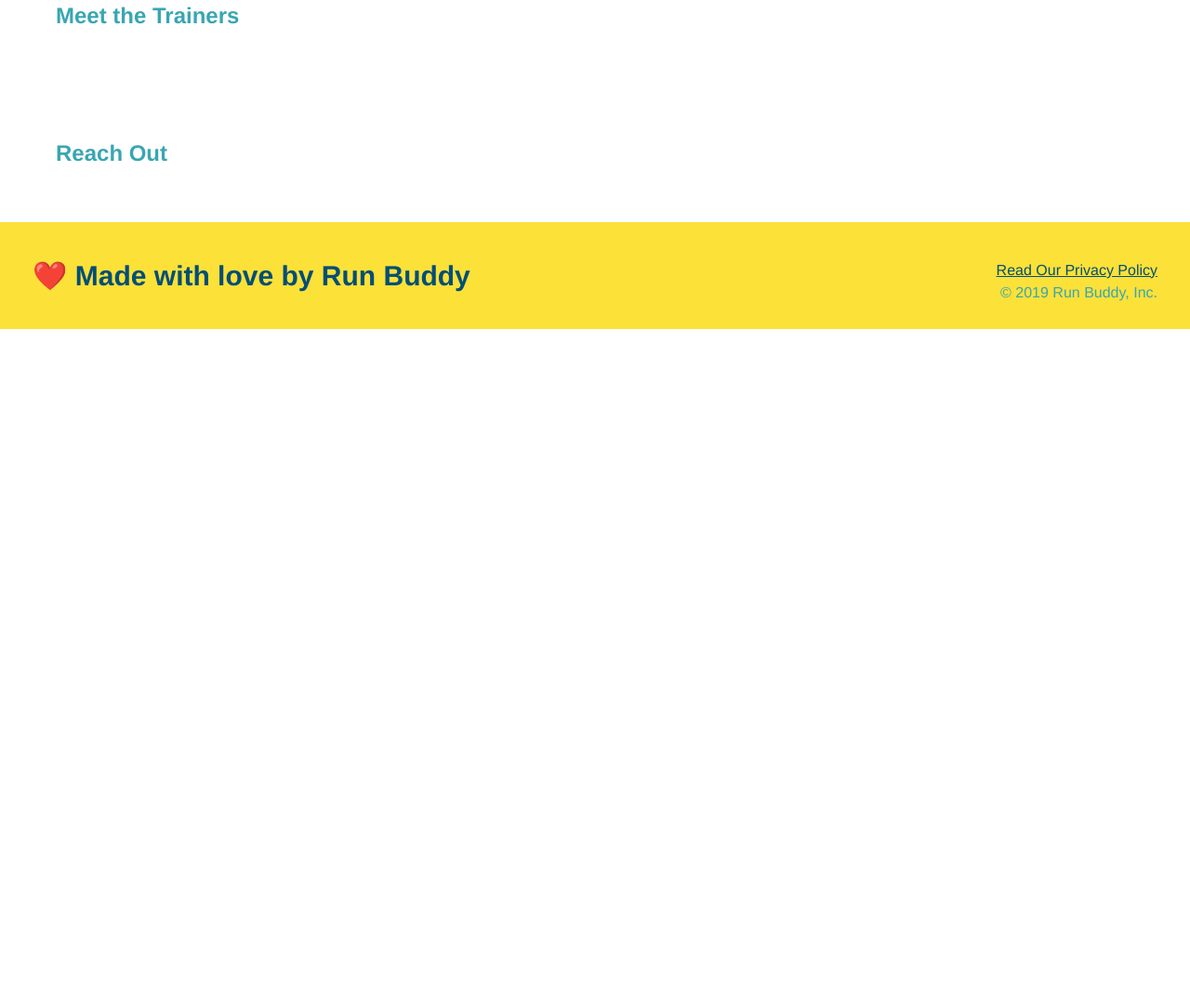
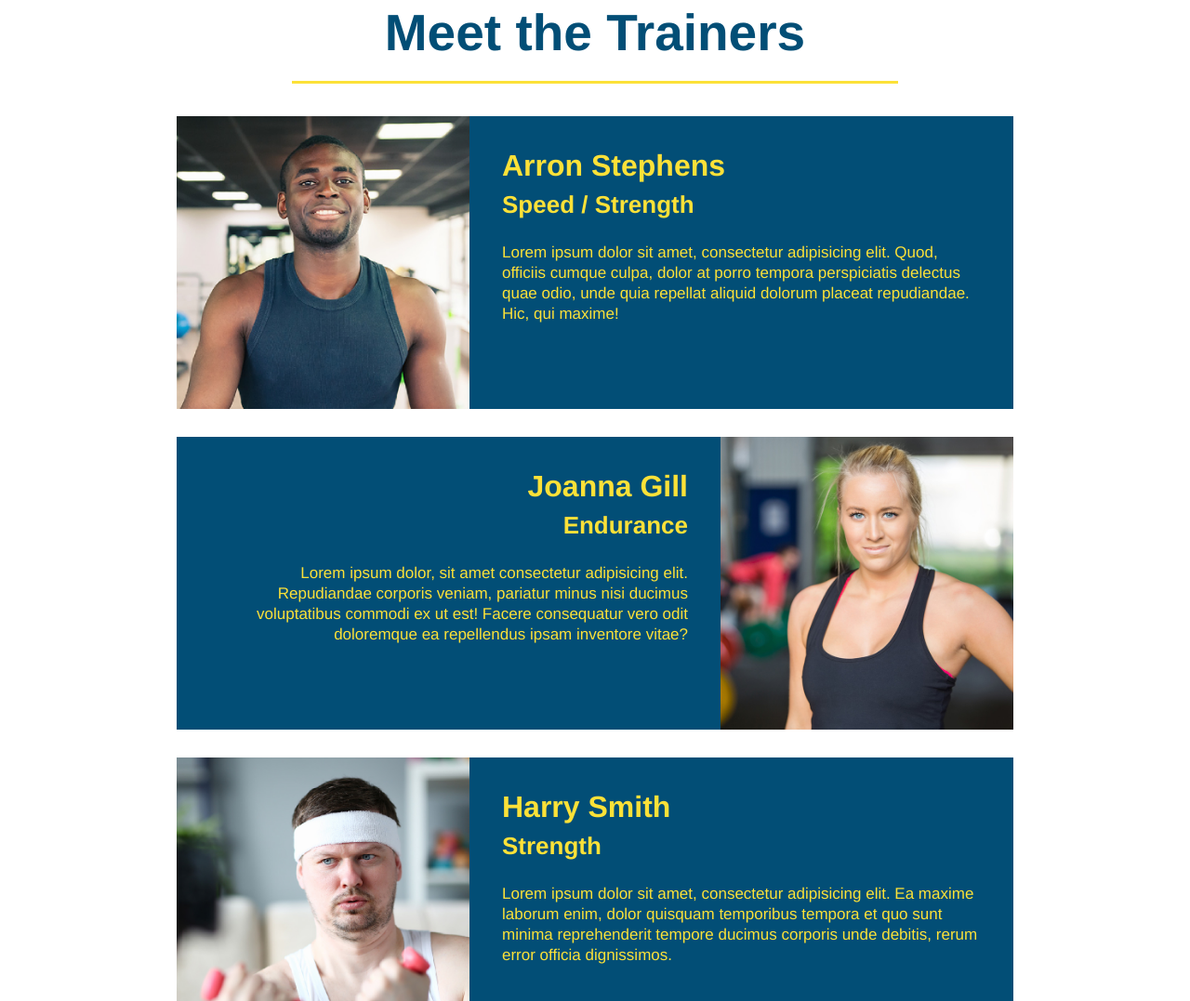
Before and after one commit to tochepi/run-buddy, a plain HTML site: page index.html in a window 1280 px wide. Shown: the part 2719-3796 px from the top of the page at 93% size. Before the commit the page ends 3073 px from the top, so only its background shows below. Drawn offline with Linux system fonts and the light colour scheme.

Commit message:
added trainers

```diff
--- a/assets/css/style.css
+++ b/assets/css/style.css
@@ -148,7 +148,43 @@ footer a {
 }
 /* what you do end */
 
-/* generic classes start */
+/* meet the trainers start */
+.trainers {
+    text-align: center;
+}
+.trainer {
+    width: 900px;
+    margin: 0 auto 30px auto;
+    background: #024e76;
+    color: #fce138;
+    overflow: auto;
+}
+.trainer img {
+    width: 35%;
+    float: left;
+}
+.trainer-bio {
+    padding: 35px;
+    float: left;
+    width: 65%;
+}
+.trainer-bio h3 {
+    font-size: 32px;
+    margin-bottom: 8px;
+}
+.trainer-bio h4 {
+    font-weight: light;
+    font-size: 26px;
+    margin-bottom: 25px;
+}
+.trainer-bio p {
+    font-size: 17px;
+    line-height: 1.3;
+}
+/* meet the trainers end */
+
+
+/* utility classes start */
 section {
     padding: 60px;
 }
@@ -166,3 +202,10 @@ section {
 .secondary-border {
     border-color: #39a6b2;
 }
+.text-left {
+    text-align: left;
+}
+.text-right {
+    text-align: right;
+}
+/* utlity classes end */
--- a/index.html
+++ b/index.html
@@ -99,8 +99,41 @@
             </section>
 
             <!-- "meet the trainers" section -->
-            <section id="meet-the-trainers">
-                <h2>Meet the Trainers</h2>
+            <section id="your-trainers" class="trainers">
+                <h2 class="section-title primary-border">Meet the Trainers</h2>
+
+                <!-- first trainer bio -->
+                <article class="trainer">
+                    <img src="./assets/images/trainer-1.jpg" alt="Arron Stephens in his workout clothes, ready to pump iron" />
+                    <div class="trainer-bio text-left">
+                        <h3>Arron Stephens</h3>
+                        <h4>Speed / Strength</h4>
+                        <p>Lorem ipsum dolor sit amet, consectetur adipisicing elit. Quod, officiis cumque culpa, dolor at porro tempora perspiciatis delectus quae odio, unde quia repellat aliquid dolorum placeat repudiandae. Hic, qui maxime!
+                        </p>
+                    </div>
+                </article>
+
+                <!-- second trainer bio -->
+                <article class="trainer">
+                    <div class="trainer-bio text-right">
+                        <h3>Joanna Gill</h3>
+                        <h4>Endurance</h4>
+                        <p>Lorem ipsum dolor, sit amet consectetur adipisicing elit. Repudiandae corporis veniam, pariatur minus nisi ducimus voluptatibus commodi ex ut est! Facere consequatur vero odit doloremque ea repellendus ipsam inventore vitae?
+                        </p>
+                    </div>
+                    <img src="./assets/images/trainer-2.jpg" alt="Joanna Gill cooling off after a workout" />
+                </article>
+
+                <!-- third trainer bio -->
+                <article class="trainer">
+                    <img src="./assets/images/trainer-3.jpg" alt="Harry Smith wearing a headband and lifting comically small pink weights" />
+                    <div class="trainer-bio text-left">
+                        <h3>Harry Smith</h3>
+                        <h4>Strength</h4>
+                        <p>Lorem ipsum dolor sit amet, consectetur adipisicing elit. Ea maxime laborum enim, dolor quisquam temporibus tempora et quo sunt minima reprehenderit tempore ducimus corporis unde debitis, rerum error officia dignissimos.
+                        </p>
+                    </div>
+                </article>
             </section>
 
             <!-- "reach out" section -->
```
Also changed, not shown: assets/images/trainer-1.jpg (added), assets/images/trainer-2.jpg (added), assets/images/trainer-3.jpg (added), 1 other file.
